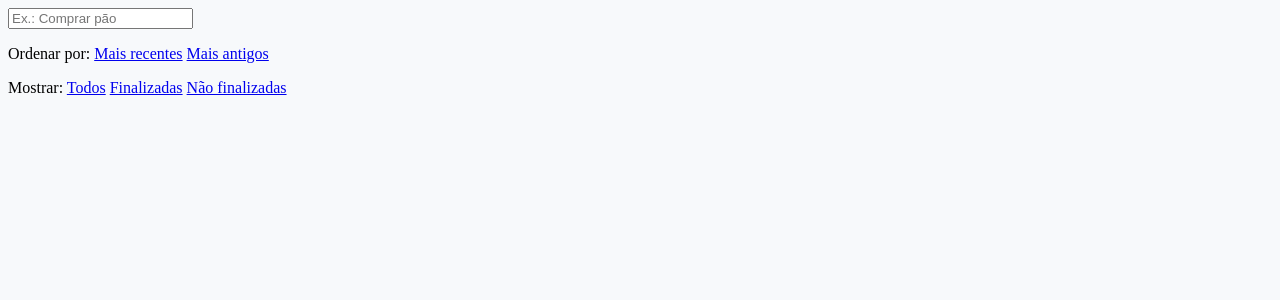
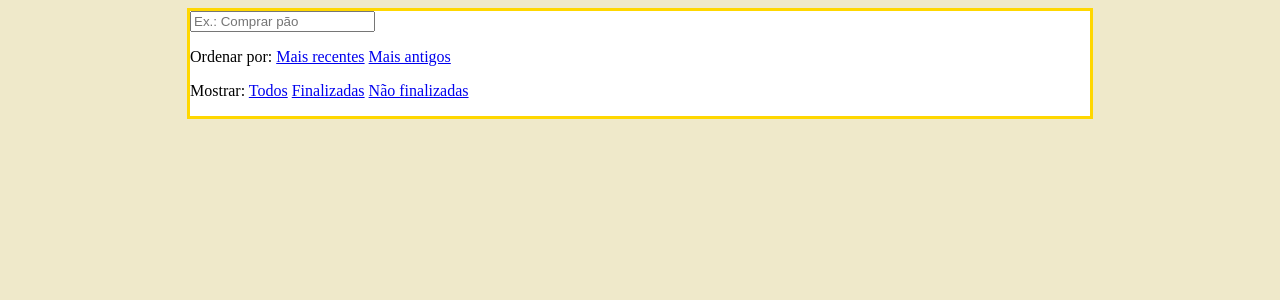
Before and after one commit to mauriciord/lista-tarefas-react, a React app: page / in a window 1280 px wide. Shown: the top 300 px of the page. Built offline with nearby package versions, Linux system fonts and the light colour scheme.

Commit message:
Estilização

```diff
--- a/src/components/App.scss
+++ b/src/components/App.scss
@@ -1,4 +1,4 @@
-$cor-de-fundo: #f7f9fb;
+$cor-de-fundo: #efe9ca;
 
 body {
   background-color: $cor-de-fundo;
--- a/src/components/todo/actions/TarefasActions.js
+++ b/src/components/todo/actions/TarefasActions.js
@@ -1,6 +1,7 @@
 import {
   ADD_TAREFA,
-  TOGGLE_TAREFA
+  TOGGLE_TAREFA,
+  DEL_TAREFA
 } from './types';
 
 export const addTarefa = (texto) => {
@@ -16,3 +17,10 @@ export const toggleTarefa = (id) => {
     payload: id
   }
 };
+
+export const delTarefa = (id) => {
+  return {
+    type: DEL_TAREFA,
+    payload: id
+  }
+};
--- a/src/components/todo/actions/types.js
+++ b/src/components/todo/actions/types.js
@@ -1,3 +1,4 @@
 // types - TAREFAS
 export const ADD_TAREFA = 'ADD_TAREFA';
 export const TOGGLE_TAREFA = 'TOGGLE_TAREFA';
+export const DEL_TAREFA = 'DEL_TAREFA';
--- a/src/components/todo/components/Tarefa.js
+++ b/src/components/todo/components/Tarefa.js
@@ -5,7 +5,8 @@ const Tarefa = ({
   id,
   texto,
   finalizada,
-  onClick
+  onClick,
+  onDelTarefa
 }) => {
   return(
     <li
@@ -13,6 +14,7 @@ const Tarefa = ({
       className={finalizada ? style.tarefaFeita : style.tarefaIncompleta}
     >
       {texto}
+      {' - '}<a href='#' onClick={onDelTarefa}>Excluir</a>
     </li>
   );
 };
--- a/src/components/todo/components/TarefasApp.js
+++ b/src/components/todo/components/TarefasApp.js
@@ -4,7 +4,8 @@ import {
   addTarefa,
   toggleTarefa,
   filtrar,
-  ordenar
+  ordenar,
+  delTarefa
 } from '../../../actions';
 
 import Tarefa from './Tarefa';
@@ -14,6 +15,8 @@ import FiltrosLista from '../../filtros/components/FiltrosLista';
 import FiltroOrdenacao from '../../filtros/components/FiltroOrdenacao';
 
 import { filtroDeTarefas, ordenador } from '../../filtros/helpers';
+
+import styles from './TarefasApp.scss';
 
 class TarefasApp extends Component {
 
@@ -34,11 +37,17 @@ class TarefasApp extends Component {
     this.props.toggleTarefa(id);
   };
 
+  _onDelTarefa = (evt, id) => {
+    evt.preventDefault();
+    this.props.delTarefa(id);
+  };
+
   _renderTarefas = (tarefasFiltradas) => {
     return tarefasFiltradas.map( tarefa =>
       <Tarefa
         key={tarefa.id}
         onClick={(evt) => this._onClickTarefa(evt, tarefa.id)}
+        onDelTarefa={(evt) => this._onDelTarefa(evt, tarefa.id)}
         {...tarefa}
       />
     );
@@ -50,7 +59,7 @@ class TarefasApp extends Component {
       this.props.filtroVisib
     );
     return (
-      <div>
+      <div className={styles.tabelaTarefas}>
         <TarefaForm onSubmit={(texto) => this._onFormSubmit(texto)} />
 
         <FiltroOrdenacao ordenarClick={(ordenador) => this._onOrdenarClick(ordenador) } />
@@ -81,6 +90,7 @@ export default connect(
     addTarefa,
     toggleTarefa,
     filtrar,
-    ordenar
+    ordenar,
+    delTarefa
   }
 )(TarefasApp);
--- /dev/null
+++ b/src/components/todo/components/TarefasApp.scss
@@ -0,0 +1,7 @@
+$cor-primaria: #FFD700;
+.tabelaTarefas {
+  max-width: 900px;
+  margin: 0 auto;
+  border: 3px solid $cor-primaria;
+  background-color: #fff;
+}
--- a/src/components/todo/reducers/TarefasReducer.js
+++ b/src/components/todo/reducers/TarefasReducer.js
@@ -4,9 +4,7 @@ import moment from 'moment';
 import {
   ADD_TAREFA,
   TOGGLE_TAREFA,
-  MOSTRA_TODAS,
-  MOSTRA_FINALIZADAS,
-  MOSTRA_ATIVAS
+  DEL_TAREFA
 } from '../actions/types';
 
 const INITIAL_STATE = [];
@@ -36,6 +34,12 @@ export default (state = INITIAL_STATE, action) => {
           finalizada: !tarefa.finalizada
         };
       });
+    case DEL_TAREFA:
+      const indice = state.findIndex( x => x.id === action.payload );
+      return [
+        ...state.slice(0, indice),
+        ...state.slice(indice + 1)
+      ];
     default:
       return state;
   }
```
